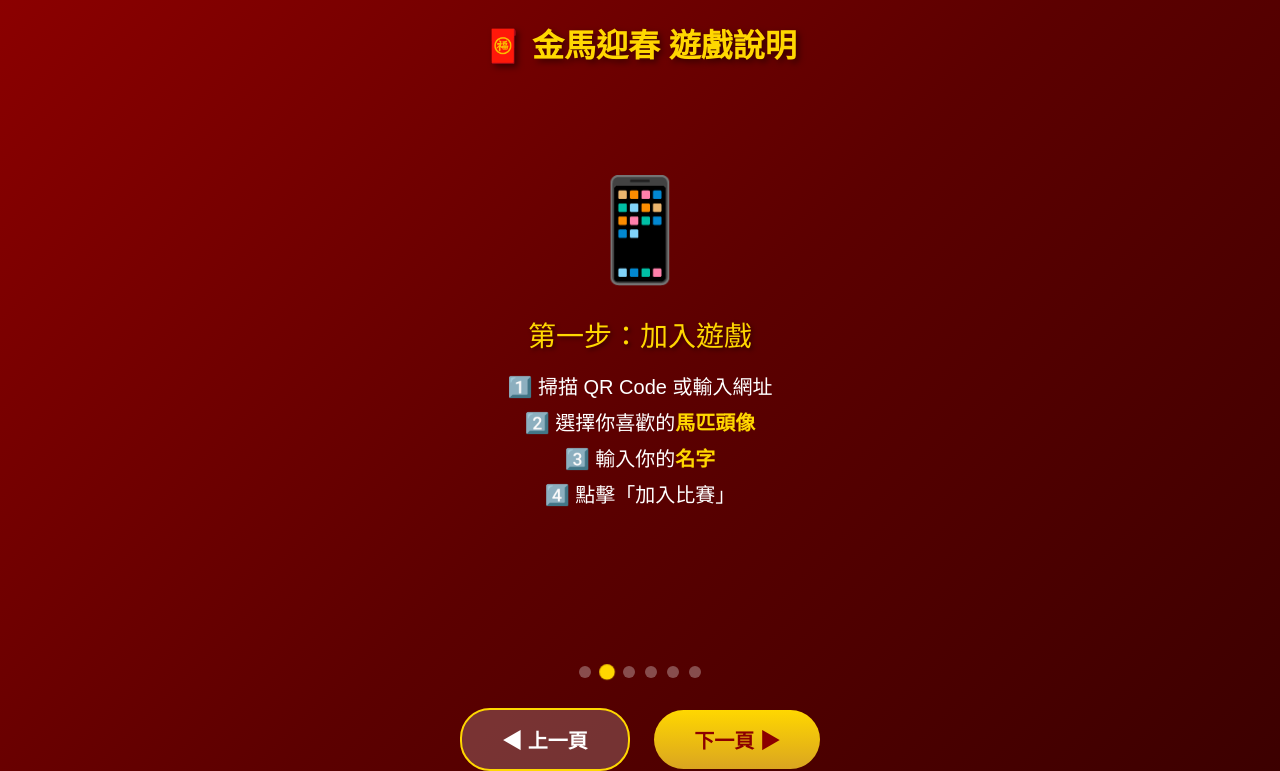
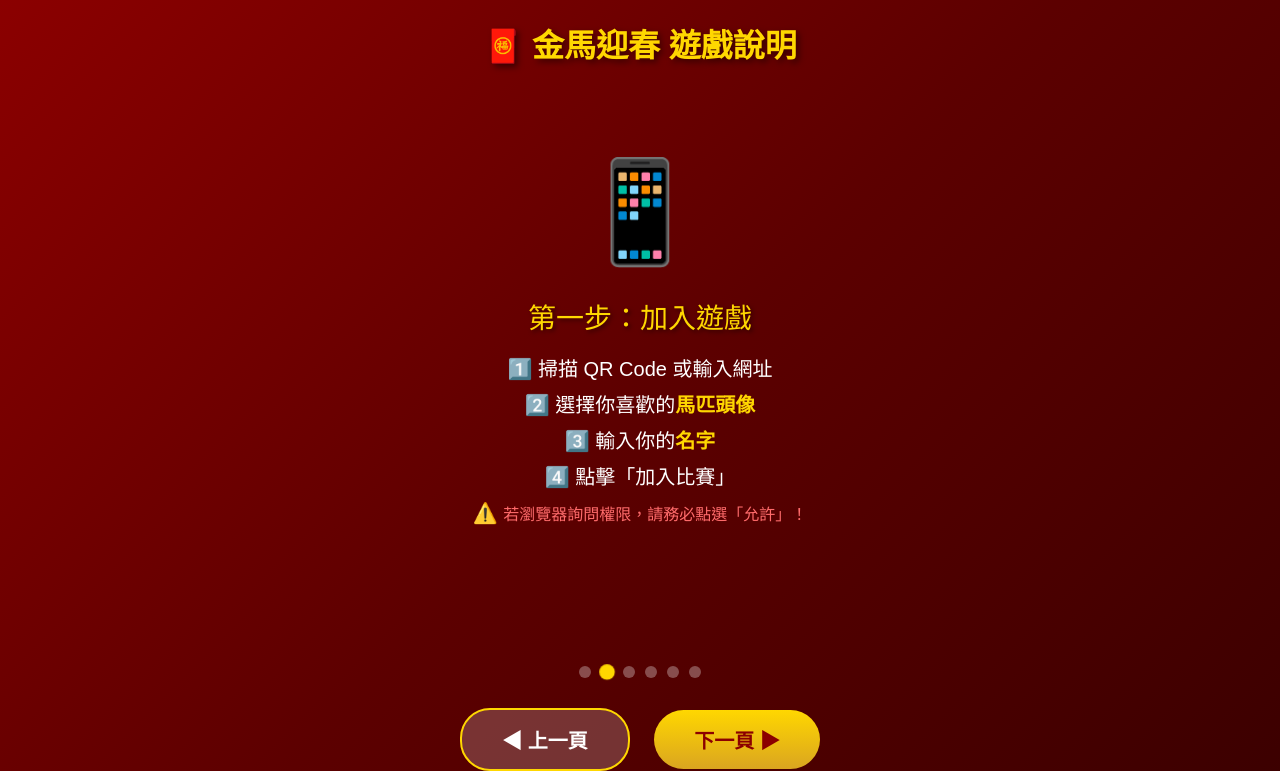
Before and after one commit to Mason-yang-68/lunar-horse-race, a Flask app: page /tutorial in a window 1280 px wide. Shown: the top 771 px of the page. Run offline with Flask 3, Linux system fonts and the light colour scheme.

Commit message:
Update tutorial with clearer permission and gameplay instructions

```diff
--- a/templates/tutorial.html
+++ b/templates/tutorial.html
@@ -363,7 +363,8 @@
                 1️⃣ 掃描 QR Code 或輸入網址<br>
                 2️⃣ 選擇你喜歡的<span class="highlight">馬匹頭像</span><br>
                 3️⃣ 輸入你的<span class="highlight">名字</span><br>
-                4️⃣ 點擊「加入比賽」
+                4️⃣ 點擊「加入比賽」<br>
+                ⚠️ <span style="font-size:16px;color:#FF6B6B">若瀏覽器詢問權限，請務必點選「允許」！</span>
             </div>
             <div class="auto-play-bar">
                 <div class="auto-play-progress"></div>
@@ -377,7 +378,8 @@
             <div class="slide-content">
                 比賽開始後...<br>
                 <span class="highlight">用力搖晃手機！</span><br>
-                或是狂點螢幕上的按鈕！<br>
+                iPhone 用戶請留意：<br>
+                <span style="color:#FF6B6B;font-weight:bold;">看到「動作與方向」權限請求時<br>一定要點「允許」！</span><br>
                 搖得越快，馬跑得越快！
             </div>
             <div class="auto-play-bar">
@@ -438,7 +440,8 @@
                 </div>
             </div>
             <div class="slide-content">
-                完成比賽即可看到你的獎金！<br>
+                完成比賽後還有<span class="highlight">幸運拉霸抽獎</span>！<br>
+                所有完賽玩家都有機會中獎！<br>
                 <span class="highlight">祝你馬到成功！🎉</span>
             </div>
             <div class="auto-play-bar">
```
